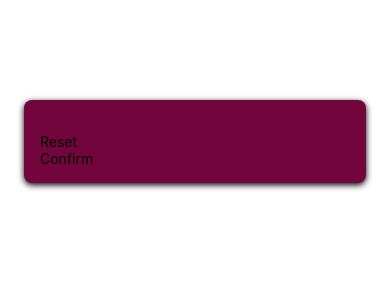
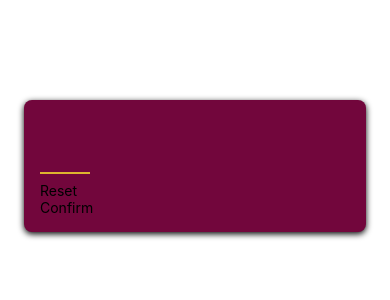
Before and after one commit to anhartasman/reactNativeGuessGame, a React Native app: screen / in a window 390 px wide. Shown: the top 300 px of the page. Built offline with nearby package versions, Linux system fonts and the light colour scheme.

Commit message:
Styling the number input

```diff
--- a/screens/StartGameScreen.js
+++ b/screens/StartGameScreen.js
@@ -4,7 +4,7 @@
 function StartGameScreen() {
   return (
     <View style={styles.inputContainer}>
-      <TextInput />
+      <TextInput style={styles.numberInput} maxLength={2} />
       <PrimaryButton>Reset</PrimaryButton>
       <PrimaryButton>Confirm</PrimaryButton>
     </View>
@@ -28,4 +28,15 @@
     },
     shadowRadius: 6,
   },
+  numberInput: {
+    height: 50,
+    width: 50,
+    fontSize: 32,
+    borderBottomColor: "#ddb52f",
+    borderBottomWidth: 2,
+    color: "#ddb52f",
+    marginVertical: 8,
+    fontWeight: "bold",
+    textAlign: "center",
+  },
 });
```
